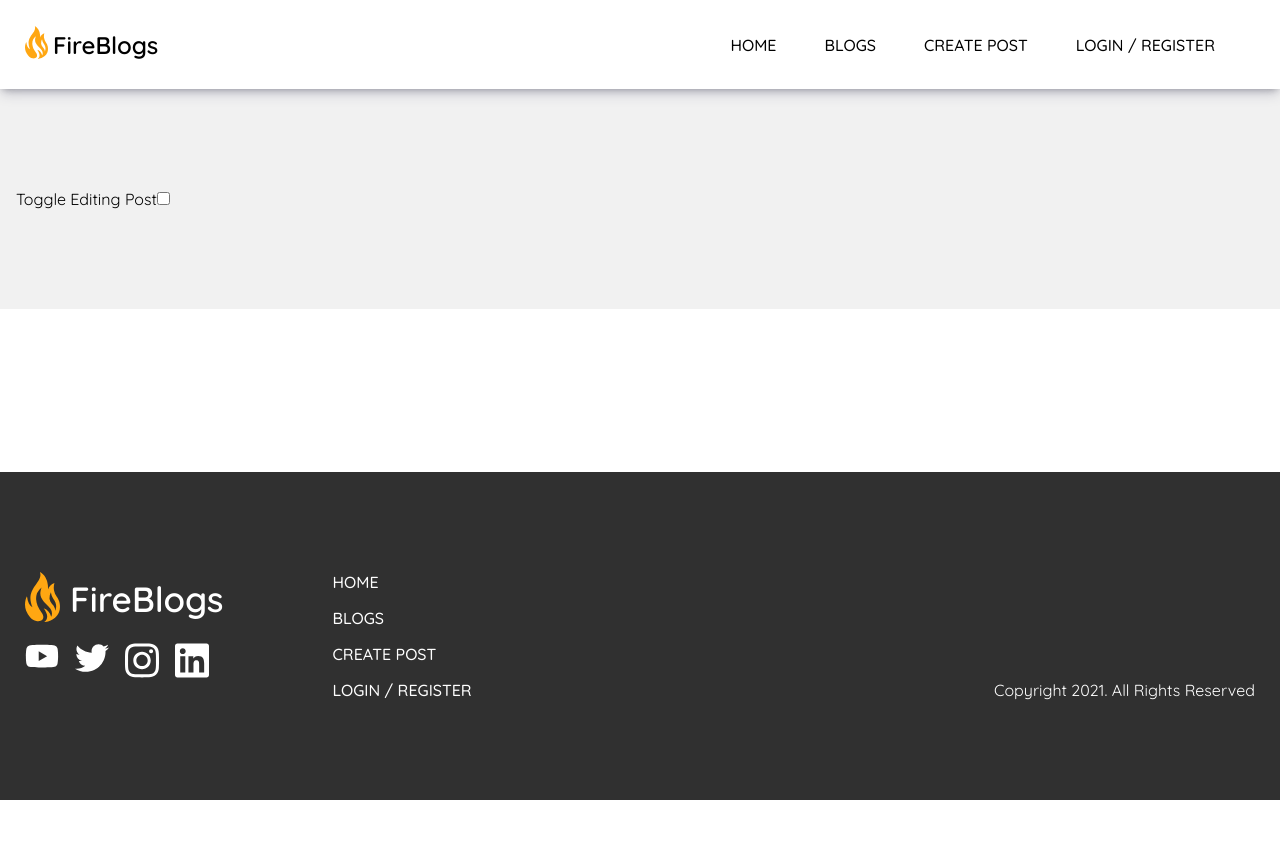
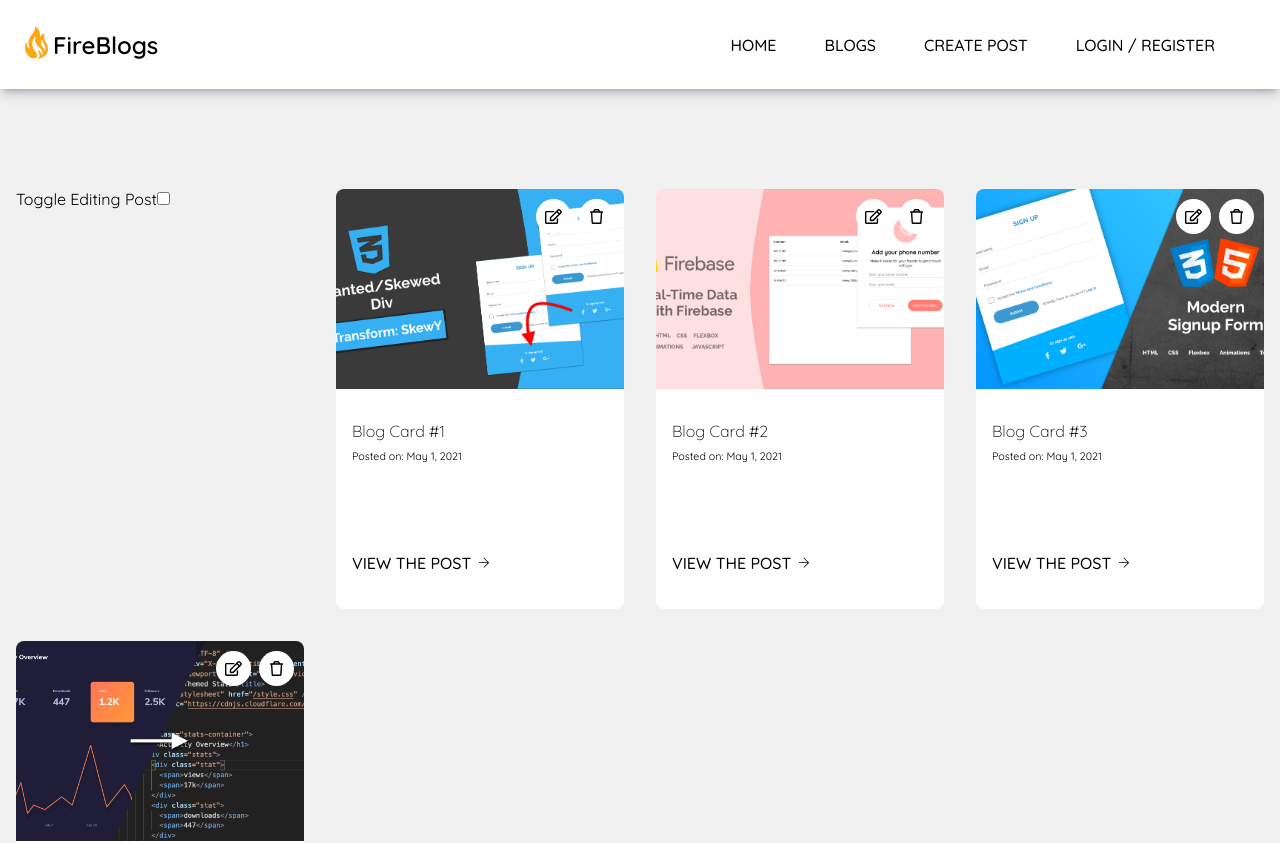
Before and after one commit to Azizbek98/Vue-Fireblog, a Vue app: page /blogs in a window 1280 px wide. Shown: the top 843 px of the page. Before the commit the page ends 800 px from the top, so only its background shows below. Built offline with nearby package versions, Linux system fonts and the light colour scheme; what vue2-editor would draw is missing.

Commit message:
feat: displaying blog card component from vuex state

```diff
--- a/src/views/Blogs.vue
+++ b/src/views/Blogs.vue
@@ -22,7 +22,11 @@ export default {
   components: {
     BlogCard,
   },
-  computed: {},
+  computed: {
+    sampleBlogCards() {
+      return this.$store.state.sampleBlogCards;
+    },
+  },
 };
 </script>
 
```
